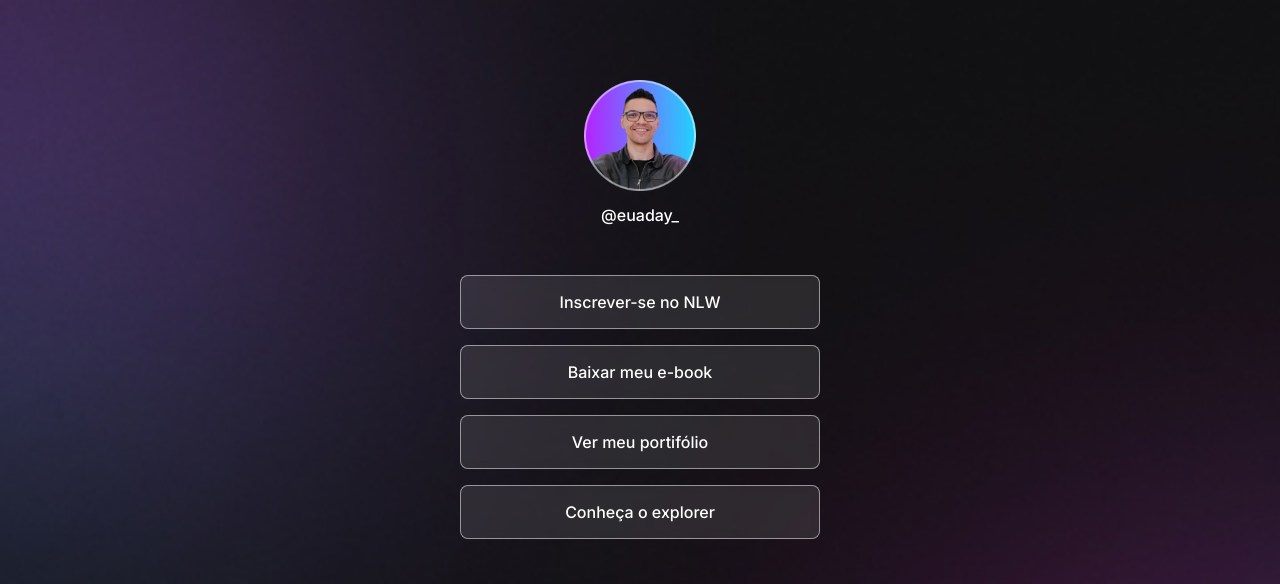
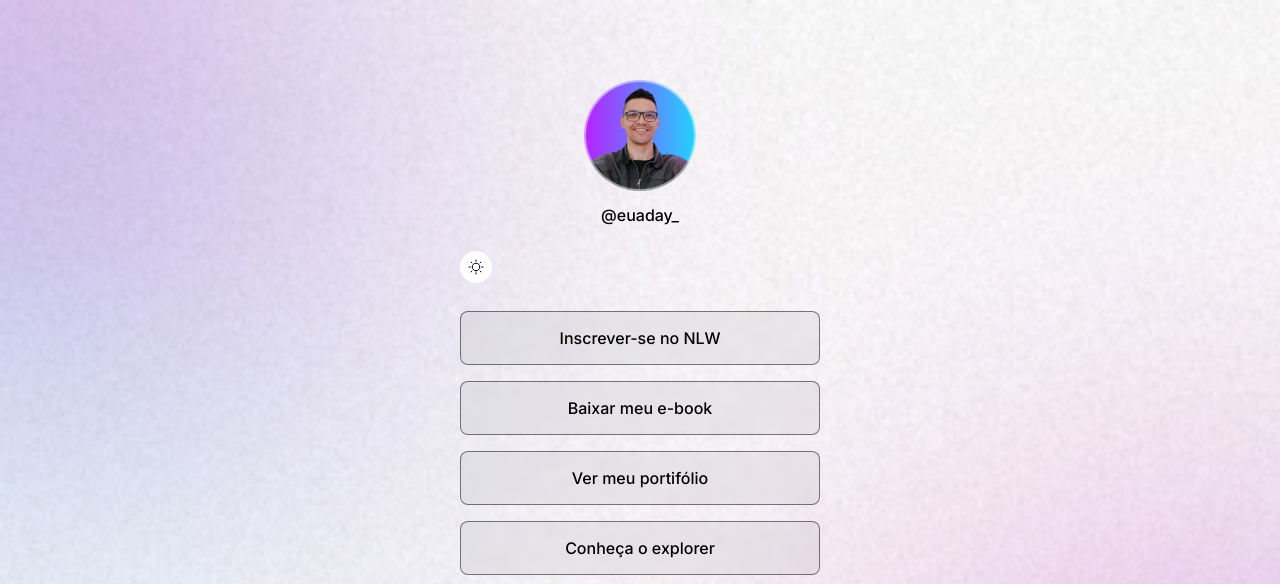
Before and after one commit to euaday/rocketseat, a plain HTML site: page index.html in a window 1280 px wide. Shown: the top 584 px of the page. Drawn offline with nearby package versions, Linux system fonts and the light colour scheme.

Commit message:
switch button

```diff
--- a/index.html
+++ b/index.html
@@ -11,6 +11,12 @@
   <div id="profile">
     <img src="assets/avatar.png" alt="foto">
     <p>@euaday_</p>
+  </div>
+  <div id="switch">
+    <button>
+
+    </button>
+    <span></span>
   </div>
   <ul>
     <li>
--- a/style.css
+++ b/style.css
@@ -11,25 +11,30 @@
   --bg-url: url(./assets/bg-mobile.jpg);
   --stroke-color: rgba(255, 255, 255, 0.5);
   --surface-color: rgba(255, 255, 255, 0.1);
-  --surface-color-hover: ;
+  --surface-color-hover: rgba(0, 0, 0, 0.02);
+  --highlight-color: rgba(255, 255, 255, 0.2);
+  --switch-bg-url: url(assets/MoonStars.svg);
 }
 
 .light {
   --text-color: #000;
   --bg-url: url(./assets/bg-mobile-light.jpg);
-  --stroke-color: rgba(255, 255, 255, 0.5);
+  --stroke-color: rgba(0, 0, 0, 0.5);
+  --surface-color: rgba(0, 0, 0, 0.05);
+  --surface-color-hover: rgba(0, 0, 0, 0.02);
+  --highlight-color: rgba(0, 0, 0, 0.1);
+  --switch-bg-url: url(assets/Sun.svg);
+
 }
 
 body {
-  /*background-image: url(assets/bg-mobile.jpg);
-  background-repeat: no-repeat;
-  background-position: top center;
-  background-size: cover; */
+  /*background: color image repeat position/size */
+  background: var(--bg-url) no-repeat top center/cover;
+}
 
-  /*background: color image repeat position/size */
-  background: url(assets/bg-mobile.jpg) no-repeat top center/cover;
-  font-family: 'Inter', sans-serif;
-  color: #fff;
+body * {
+  font-family: "Inter", sans-serif;
+  color: var(--text-color);
 }
 
 #container {
@@ -53,6 +58,14 @@ body {
   margin-top: 8px;
 }
 
+#switch button {
+  width: 32px;
+  height: 32px;
+  background: #fff var(--switch-bg-url) no-repeat center;
+  border: 0;
+  border-radius: 50%;
+}
+
 ul {
   list-style: none;
   display: flex;
@@ -72,13 +85,13 @@ ul li a {
   -webkit-backdrop-filter: blur(4px);
   text-decoration: none;
   font-weight: 500;
-  color: #fff;
+  color: var(--text-color);
   transition: background 0.2s;
 }
 
 ul li a:hover {
-  background: rgba(255, 255, 255, 0.5);
-  border: 1.5px solid #fff;
+  background: var(--surface-color-hover);
+  border: 1.5px solid var(--text-color);
 }
 
 #social-links {
@@ -98,7 +111,6 @@ ul li a:hover {
 }
 
 #social-links a:hover {
-  background: rgba(255, 255, 255, 0.2);
+  background: var(--highlight-color);
   padding: 16px;
-
 }
```
